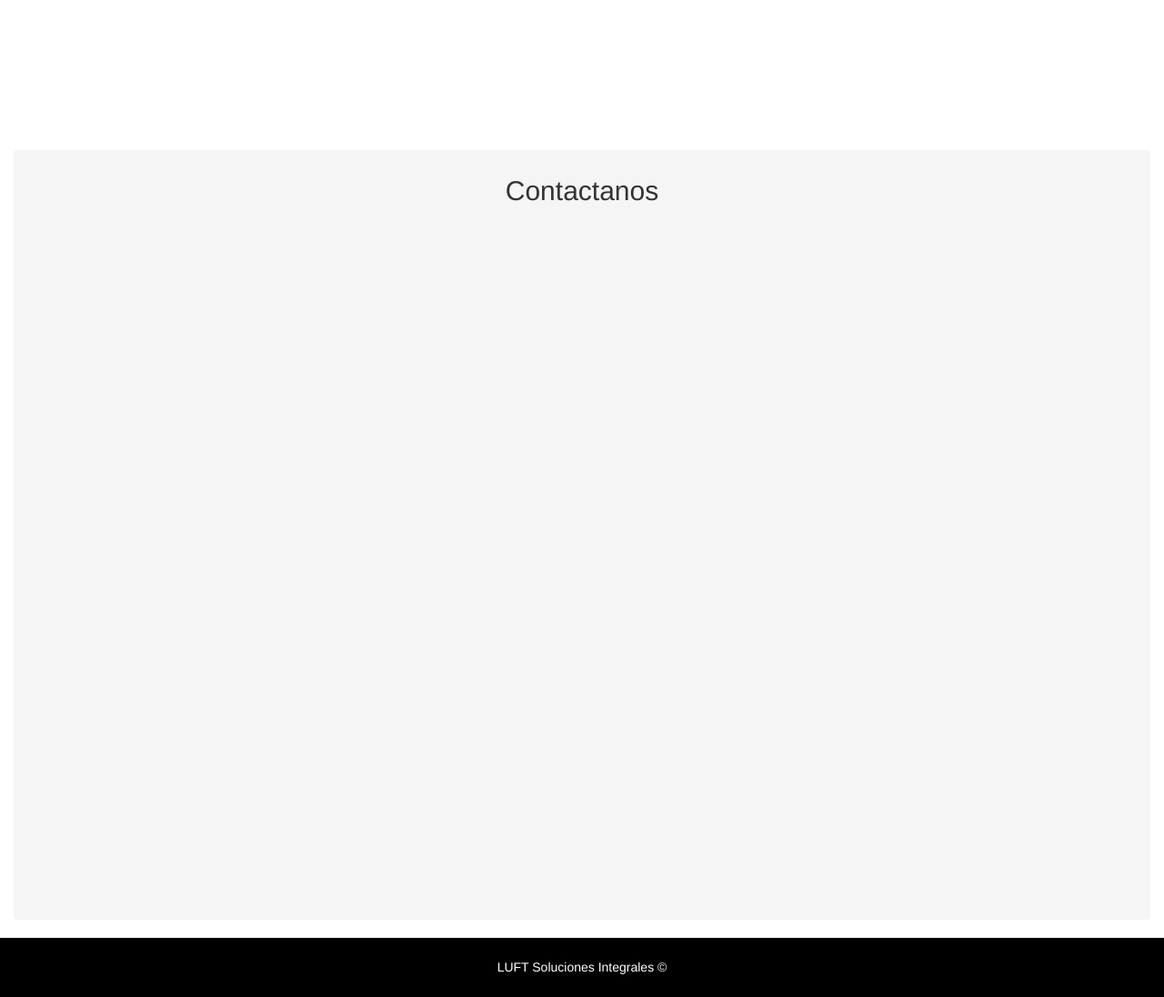
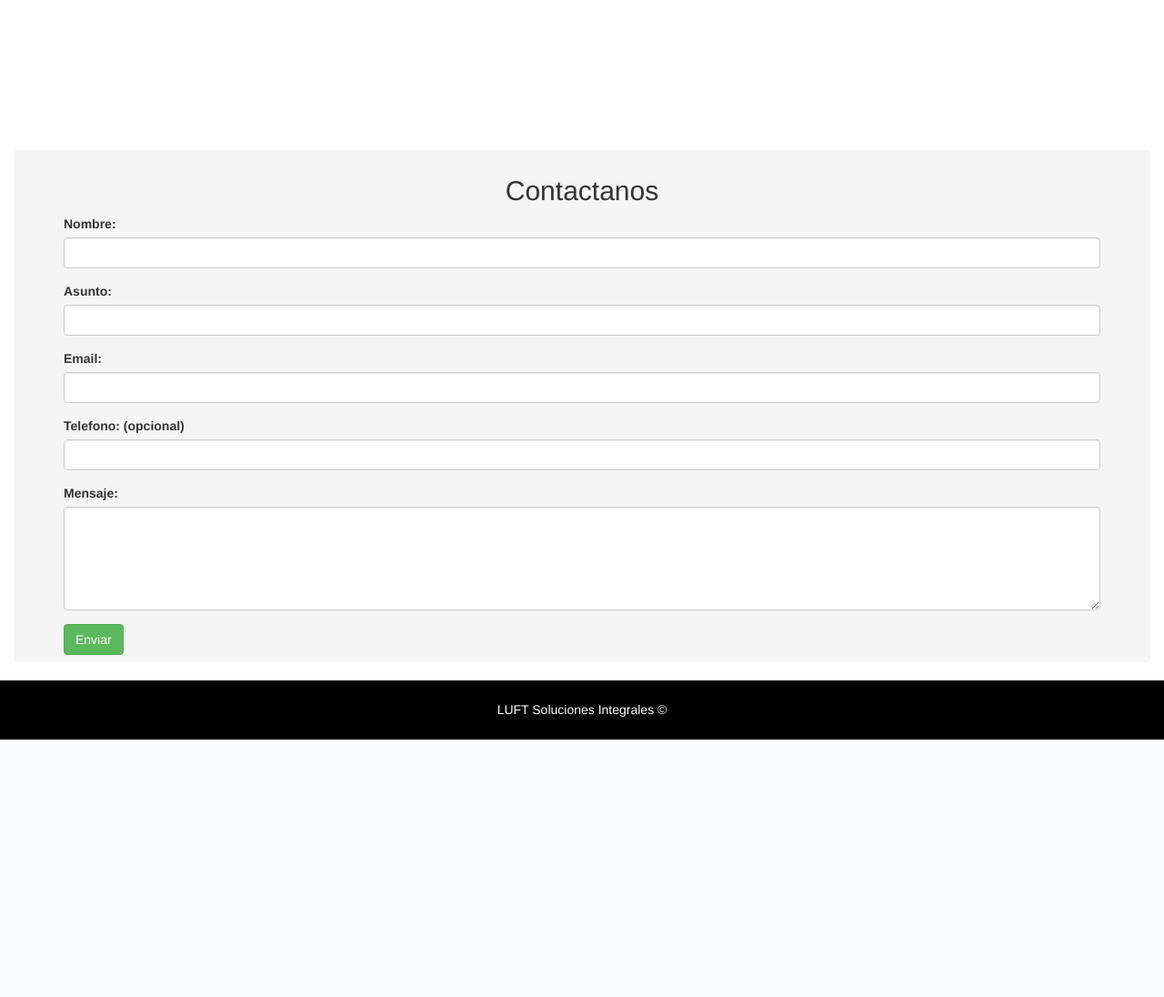
Before and after one commit to JonaDelgado/luft, a PHP site: page / in a window 1280 px wide. Shown: the part 4038-5134 px from the top of the page at 91% size. After the commit the page ends 4851 px from the top, so only its background shows below. Run offline with PHP 8.4, Linux system fonts and the light colour scheme.

Commit message:
formulario-boton top
Se crea Formulario de Contacto, sin estilos y aun no funcional, se hacen ajustes a boton top

```diff
--- a/index.php
+++ b/index.php
@@ -37,14 +37,14 @@
 
 <header  id="header">
 	<div id="myCarousel" class="carousel slide" data-ride="carousel">
-  <!-- Indicators -->
+  <!-- Indicadores -->
   <ol class="carousel-indicators">
     <li data-target="#myCarousel" data-slide-to="0" class="active"></li>
     <li data-target="#myCarousel" data-slide-to="1"></li>
     <li data-target="#myCarousel" data-slide-to="2"></li>
   </ol>
 
-  <!-- Wrapper for slides -->
+  <!-- Contenido del slide -->
   <div class="carousel-inner fulls">
     <div class="item active">
       <img src="vendor/image/1.jpg" alt="foto1"> <!-- imagenes de 1.920 X 1.080 px -->
@@ -59,7 +59,7 @@
     </div>
   </div>
 
-  <!-- Left and right controls -->
+  <!-- Controlador izquierda derecha -->
   <a class="left carousel-control" href="#myCarousel" data-slide="prev">
     <span class="glyphicon glyphicon-chevron-left"></span>
     <span class="sr-only">Previous</span>
@@ -95,14 +95,12 @@
 
 <section class="container-fluid">
 
+<!--Boton "Arriba" -->
+	<div class="btn-arriba">
 
+		<button id="up"  name="up"  class="boton-top btn btn-primary btn-block btn-lg col-lg-3 glyphicon glyphicon-circle-arrow-up" >Arriba</button>
 
-
-
-	<div class="row navbar-fixed-bottom">
-		<div class="col-lg-10"></div>
-		<button id="up"  name="up"  class="boton-top btn  btn-arriba btn-primary btn-lg col-lg-1 glyphicon glyphicon-circle-arrow-up">Arriba</button> <!-- boton de ir arriba -->
-	</div>
+	</div> <!--Fin Boton Arriba -->
 
 
 	<section class="breadcrumb" id="historia"> <h2 class="fulls text-center">Historia</h2> <!-- Historia de la Empresa -->
@@ -125,7 +123,37 @@
 	</section> <!--Fin Clientes-->
 
 
-	<section class="breadcrumb" id="contacto"><h2 class="fulls text-center">Contactanos</h2> <!--formulario Contacto -->
+	<section class="breadcrumb" id="contacto"><h2 class="text-center">Contactanos</h2> <!--formulario Contacto -->
+
+		<div class="container">
+			<form action="#" method="POST">
+				<div class="form-group">
+					<label for="name">Nombre:</label>
+					<input type="text" id="nombre" name="nombre" class="form-control">
+				</div>
+				<div class="form-group">
+					<label for="Asunto">Asunto:</label>
+					<input type="text" id="asunto" name="asunto" class="form-control">
+				</div>
+				<div class="form-group">
+					<label for="email">Email:</label>
+					<input type="email" id="email" name="email" class="form-control">
+				</div>
+				<div class="form-group">
+					<label for="telefono">Telefono: (opcional)</label>
+					<input type="text" id="telefono" name="telefono" class="form-control">
+				</div>
+				<div class="form-group">
+					<label for="mensaje">Mensaje:</label>
+					<textarea class="form-control" rows="5" id="mensaje" name="mensaje"></textarea>
+				</div>
+				<div>
+				<button type="input" class="btn btn-success">Enviar</button>
+				</div>
+
+			</form>
+		</div>
+
 
 	</section><!--Fin formulario contacto-->
 
--- a/vendor/css/luftStyle.css
+++ b/vendor/css/luftStyle.css
@@ -14,7 +14,12 @@
 
 .btn-arriba{
 	opacity: 0.5;
-	margin-top:1080;
+	position: fixed;
+	bottom: 0px;
+	right: 0px;
+	height: all;
+	width:all;
+
 }
 
 .headers{
```
